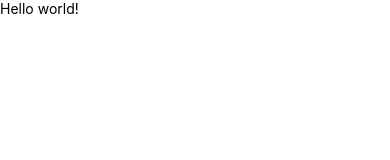
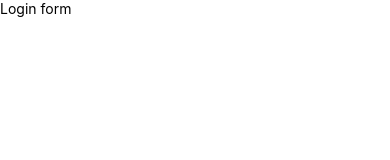
Before and after one commit to onebree/keep_clone, a React Native app: screen / in a window 390 px wide. Shown: the top 160 px of the page. Built offline with nearby package versions, Linux system fonts and the light colour scheme.

Commit message:
Login form boilerplate

```diff
--- a/src/App.js
+++ b/src/App.js
@@ -1,12 +1,10 @@
 import React, { Component } from 'react';
-import { View, Text } from 'react-native';
+import LoginForm from './components/LoginForm';
 
 class App extends Component {
   render() {
     return (
-      <View>
-        <Text>Hello world!</Text>
-      </View>
+      <LoginForm />
     );
   }
 }
--- /dev/null
+++ b/src/components/LoginForm.js
@@ -0,0 +1,14 @@
+import React, { Component } from 'react';
+import { View, Text } from 'react-native';
+
+class LoginForm extends Component {
+  render() {
+    return (
+      <View>
+        <Text>Login form</Text>
+      </View>
+    );
+  }
+}
+
+export default LoginForm;
```
